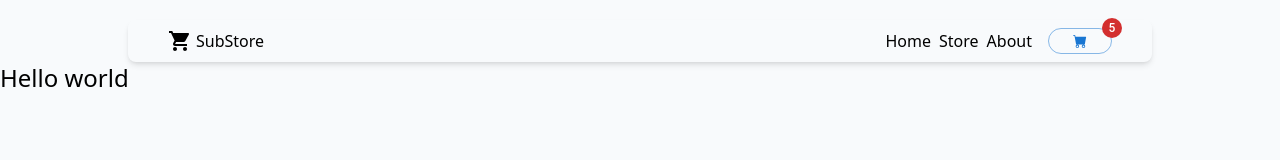
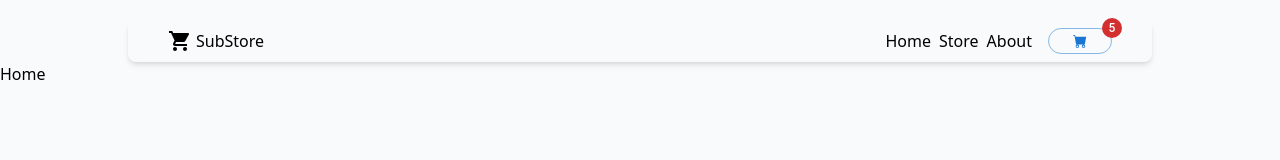
Before and after one commit to adnansyed101/subStore, a React (Vite) app: page / in a window 1280 px wide. Shown: the top 160 px of the page. Built offline with nearby package versions, Linux system fonts and the light colour scheme.

Commit message:
Add routes and navbar to app

```diff
--- a/src/App.tsx
+++ b/src/App.tsx
@@ -1,10 +1,18 @@
+import { Routes, Route } from "react-router-dom";
 import { Navbar } from "./components/Navbar";
+import { Home } from "./pages/Home";
+import { Store } from "./pages/Store";
+import { About } from "./pages/About";
 
 function App() {
   return (
     <div className="App">
       <Navbar />
-      <h1 className="text-2xl">Hello world</h1>
+      <Routes>
+        <Route path="/" element={<Home />} />
+        <Route path="/store" element={<Store />} />
+        <Route path="/about" element={<About />} />
+      </Routes>
     </div>
   );
 }
```
